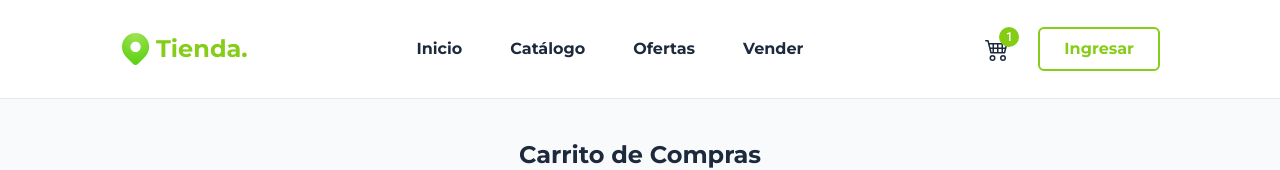
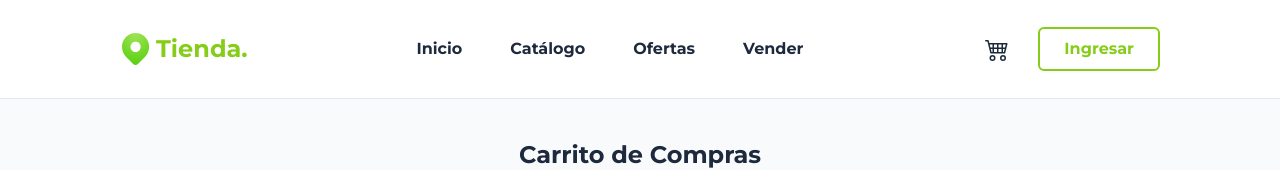
Before and after one commit to jonathanmilo/APIS2025FRONT, a React (Vite) app: page /carrito in a window 1280 px wide. Shown: the top 170 px of the page. Built offline with nearby package versions, Linux system fonts and the light colour scheme; data requests are answered from the project's data file.

Commit message:
Contador de productos en carrito

```diff
--- a/src/components/Navbar/index.jsx
+++ b/src/components/Navbar/index.jsx
@@ -1,4 +1,4 @@
-import React, { useState } from "react";
+import { useState, useContext } from "react";
 import { Link } from "react-router-dom";
 import { useNavigate } from "react-router-dom";
 import { useUsuario } from "../../contexts/UserContext";
@@ -9,11 +9,13 @@ import MobileMenu from "./components/MobileMenu.jsx";
 import UserMenu from "./components/User/UserMenu.jsx";
 import Tooltip from "@mui/material/Tooltip";
 import IconButton from "@mui/material/IconButton";
+import { CartContext } from "../../contexts/CartContext.jsx";
 
 const Navbar = () => {
   const [open, setOpen] = useState(false);
   const navigate = useNavigate();
   const { usuario } = useUsuario();
+  const { countProducts } = useContext(CartContext);
 
   return (
     <>
@@ -50,7 +52,7 @@ const Navbar = () => {
                 aria-expanded={open ? "true" : undefined}
               >
                 <Badge
-                  badgeContent={1}
+                  badgeContent={countProducts()}
                   sx={{
                     "& .MuiBadge-badge": {
                       backgroundColor: "#84cc16",
--- a/src/contexts/CartContext.jsx
+++ b/src/contexts/CartContext.jsx
@@ -44,6 +44,8 @@ export function CartProvider({ children }) {
   const { state, addToCart, removeFromCart, clearCart, updateQuantity } =
     useCartReducer();
 
+  const countProducts = () => state.length;
+
   const finalizePurchase = () => {
     //agregar logica para actualizar stock del producto
     return new Promise((resolve) => {
@@ -67,6 +69,7 @@ export function CartProvider({ children }) {
         finalizePurchase,
         loading: false,
         error: null,
+        countProducts,
       }}
     >
       {children}
```
